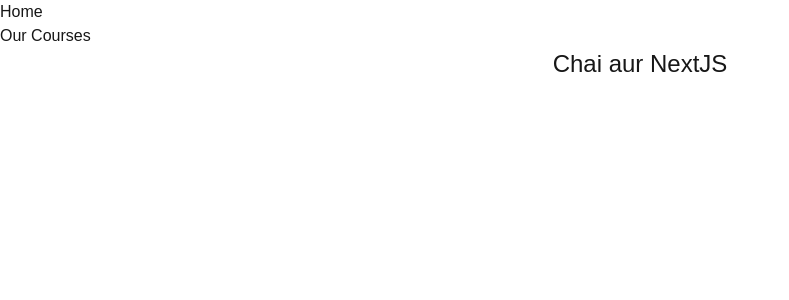
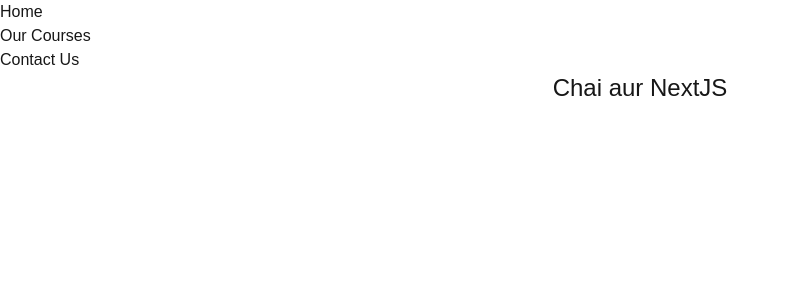
Before and after one commit to Tayyabsami1/sparking-music, a Next.js app: page / in a window 1280 px wide. Shown: the top 300 px of the page, without its empty margins (0-789 px from the left). Built offline with nearby package versions, Linux system fonts and the light colour scheme.

Commit message:
Navbar issue resolved

```diff
--- a/src/Components/Navbar.tsx
+++ b/src/Components/Navbar.tsx
@@ -1,6 +1,6 @@
 'use client';
 import React, { useState } from "react";
-import { HoveredLink, Menu, MenuItem, ProductItem } from "@/components/ui/navbar-menu";
+import { HoveredLink, Menu, MenuItem } from "@/components/ui/navbar-menu";
 import { cn } from "@/utils/cn";
 import Link from "next/link";
 
@@ -29,10 +29,14 @@
               Song Writing
             </HoveredLink>
             <HoveredLink href="/courses">
-          Music Productiona
+              Music Production
             </HoveredLink>
           </div>
         </MenuItem>
+        <Link href={'/contact'}>
+          <MenuItem setActive={setActive} active={active} item="Contact Us">
+          </MenuItem>
+        </Link>
 
       </Menu>
     </div>
--- a/src/Components/ui/navbar-menu.tsx
+++ b/src/Components/ui/navbar-menu.tsx
@@ -38,7 +38,7 @@
           animate={{ opacity: 1, scale: 1, y: 0 }}
           transition={transition}
         >
-          {active === item && (
+          {active === item && children && (
             <div className="absolute top-[calc(100%_+_1.2rem)] left-1/2 transform -translate-x-1/2 pt-4">
               <motion.div
                 transition={transition}
```
Lines whose indentation alone changed are shown as unchanged.
